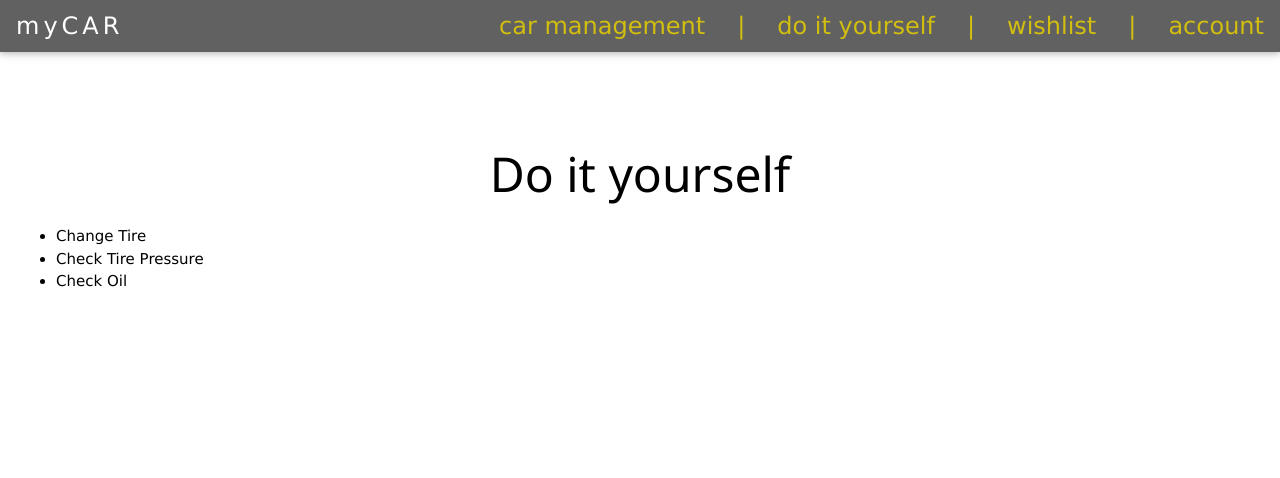
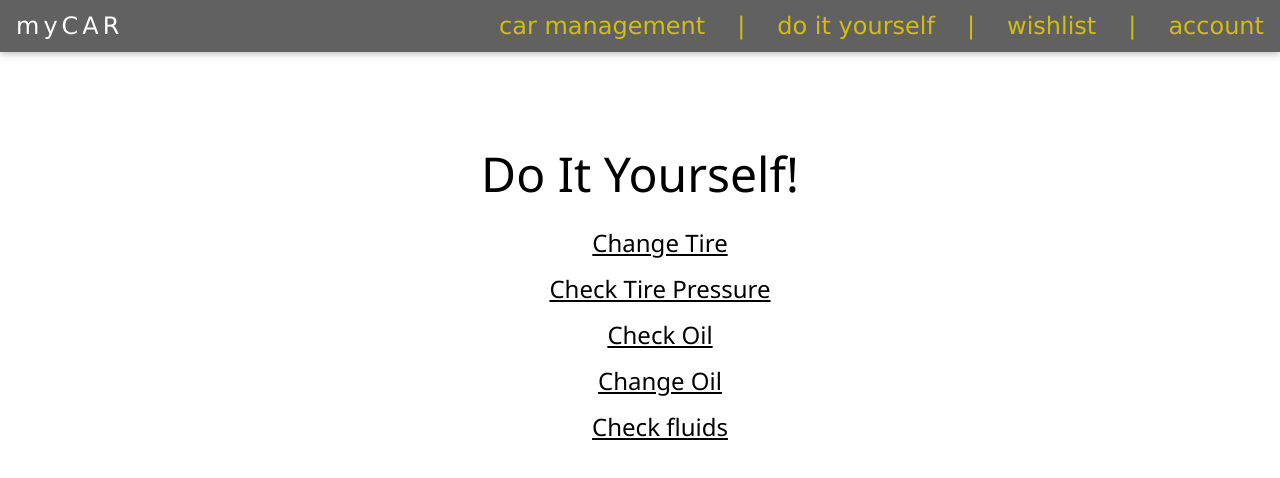
Before and after one commit to noahcarrier/myCAR, a plain HTML site: page diylist.html in a window 1280 px wide. Drawn offline with nearby package versions, Linux system fonts and the light colour scheme.

Commit message:
Update diylist.html

```diff
--- a/diylist.html
+++ b/diylist.html
@@ -45,11 +45,22 @@
 
 
 <div class="w3-container" style="padding:128px 16px" id="myGarage">
-  <h3 class="w3-center w3-xxxlarge">Do it yourself</h3>
-  <ul>
-	<li>Change Tire</li>
-    <li>Check Tire Pressure</li>
-    <li>Check Oil</li>
+  <h3 class="w3-center w3-xxxlarge">Do It Yourself!</h3>
+  <ul  style="list-style-type:none">
+	<li>
+	<h3 style="text-align: center;"><a href="diy/changetire.html">Change Tire</a></h3>
+	</li>
+	<li>
+	<h3 style="text-align: center;"><a href="diy/checktirepressure.html">Check Tire Pressure</a></h3>
+	</li>
+	<li>
+	<h3 style="text-align: center;"><a href="diy/checkoil.html">Check Oil</a></h3>
+	</li>
+	<li>
+	<h3 style="text-align: center;"><a href="diy/changeoil.html">Change Oil</a></h3>
+	</li><li>
+	<h3 style="text-align: center;"><a href="diy/checkfluids.html">Check fluids</a></h3>
+	</li>
   </ul>
 </div>
 
```
